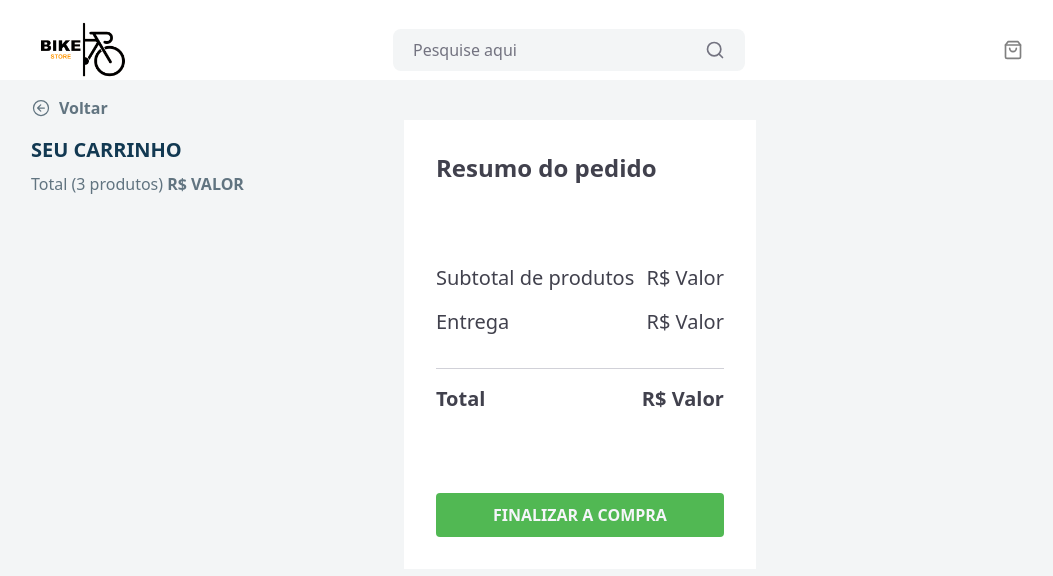
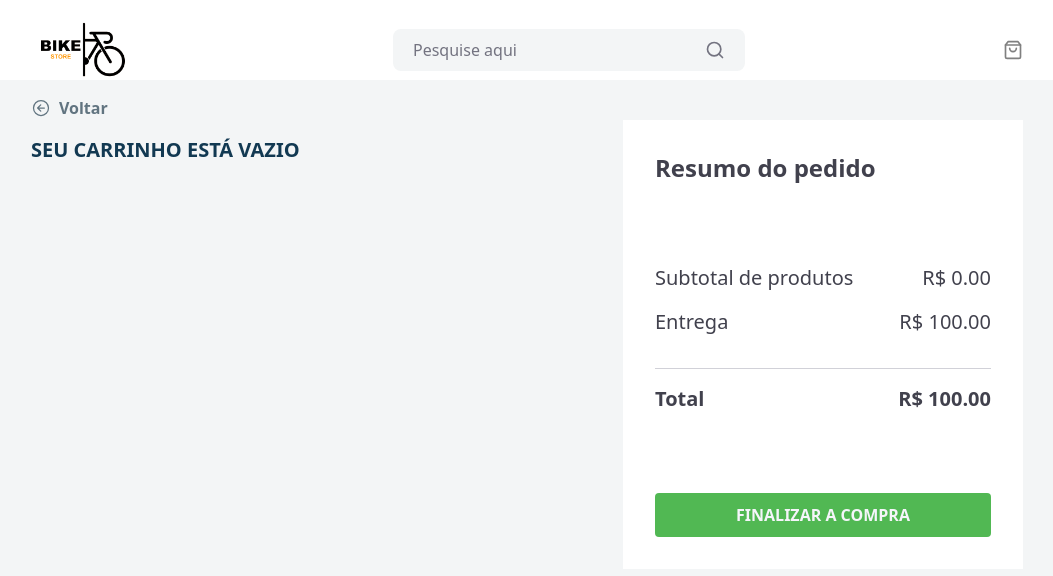
Before and after one commit to Lucas-Justino/ecommerce-bike, a React (Vite) app: page /carrinho in a window 1280 px wide. Shown: the top 576 px of the page, without its empty margins (113-1166 px from the left). Built offline with nearby package versions, Linux system fonts and the light colour scheme.

Commit message:
Criação do Carrinho Dinâmico (Quantidade e Remoção)

```diff
--- a/src/components/carrinho/card.jsx
+++ b/src/components/carrinho/card.jsx
@@ -1,40 +1,40 @@
-import { useState } from "react";
+import React, { useContext } from 'react';
+import { CarrinhoContext } from '../context/carrinhoContext';
 
-const Card = ({imagem, nome, valor, marca}) => {
-  const [quantidade, setQuantidade] = useState(1);
+const Card = ({ imagem, nome, valor, marca, id, quantidade }) => {
+  const { removerDoCarrinho, atualizarQuantidade } = useContext(CarrinhoContext);
 
-  const handleQuantidadeClick = (quantidade) => {
-    if (quantidade >= 1) setQuantidade(quantidade);
+  const handleRemoverClick = () => {
+    removerDoCarrinho(id);
+  };
+
+  const handleQuantidadeClick = (novaQuantidade) => {
+    if (novaQuantidade >= 1) {
+      atualizarQuantidade(id, novaQuantidade);
+    }
   };
 
   return (
     <div>
       <div className="flex mt-8 gap-8">
-        <img
-          src= {imagem}
-          height={200}
-          width={200}
-          alt=""
-        />
+        <img className="rounded-lg" src={imagem} height={200} width={200} alt="" />
         <div className="flex flex-col gap-2">
           <div className="flex w-[600px] justify-between text-[#123952] font-bold text-xl">
             <span>{nome}</span>
             <span>R$ {valor}</span>
           </div>
-          <div className="">
+          <div>
             <span className="text-[#A0ACB2] text-lg">{marca}</span>
           </div>
           <div className="flex gap-8 mt-4">
             <div className="flex justify-between px-3 items-center w-[161px] h-[52px] border text-[#123952] font-bold text-xl">
-              <button onClick={() => handleQuantidadeClick(quantidade - 1)}>
-                -
-              </button>
+              <button onClick={() => handleQuantidadeClick(quantidade - 1)}>-</button>
               <span>{quantidade}</span>
-              <button onClick={() => handleQuantidadeClick(quantidade + 1)}>
-                +
-              </button>
+              <button onClick={() => handleQuantidadeClick(quantidade + 1)}>+</button>
             </div>
-            <button className="text-[#F25D27] font-semibold">REMOVER</button>
+            <button className="text-[#F25D27] font-semibold" onClick={handleRemoverClick}>
+              REMOVER
+            </button>
           </div>
         </div>
       </div>
--- a/src/components/carrinho/carrinho.jsx
+++ b/src/components/carrinho/carrinho.jsx
@@ -4,23 +4,46 @@ import Cupom from "./cupom";
 import { CarrinhoContext } from "../context/carrinhoContext";
 
 const CarrinhoProdutos = () => {
+  const { carrinho, atualizarQuantidade } = useContext(CarrinhoContext);
 
-  const {carrinho} = useContext(CarrinhoContext);
+  const calcularValorTotal = () => {
+    return carrinho.reduce((total, produto) => total + produto.price * produto.quantidade, 0).toFixed(2);
+  };
 
   return (
-    <div className="flex mx-36 gap-40">
+    <div className="flex mx-36 gap-40 justify-between">
       <div className="flex flex-col">
         <div className="flex flex-col mt-4 gap-2">
-          <span className="text-[#123952] font-bold text-xl">SEU CARRINHO</span>
-          <span className="text-[#617480]">
-            Total (3 produtos) <span className="font-semibold">R$ VALOR</span>
-          </span>
+          {carrinho.length === 0 ? (
+            <span className="text-[#123952] font-bold text-xl">
+              SEU CARRINHO ESTÁ VAZIO
+            </span>
+          ) : (
+            <>
+              <span className="text-[#123952] font-bold text-xl">
+                SEU CARRINHO
+              </span>
+              <span className="text-[#617480]">
+                Total ({carrinho.length} produtos){" "}
+                <span className="font-semibold">R$ {calcularValorTotal()}</span>
+              </span>
+            </>
+          )}
         </div>
-        {carrinho.map((produto, index) => (
-          <Card key={index} imagem={produto.images[0].url} nome={produto.name} valor={produto.price} marca={produto.brand}/>
+        {carrinho.map((produto) => (
+          <Card
+            key={produto.id}
+            id={produto.id}
+            imagem={produto.images[0].url}
+            nome={produto.name}
+            valor={produto.price}
+            marca={produto.brand}
+            quantidade={produto.quantidade}
+            atualizarQuantidade={atualizarQuantidade}
+          />
         ))}
       </div>
-      <Cupom />
+      <Cupom carrinho={carrinho} valor={calcularValorTotal()} />
     </div>
   );
 };
--- a/src/components/carrinho/cupom.jsx
+++ b/src/components/carrinho/cupom.jsx
@@ -1,22 +1,25 @@
-const Cupom = () => {
+const Cupom = ({valor}) => {
+
+  const entrega = 100;
+
   return (
-    <div className="flex flex-col bg-white w-[352px] p-8">
+    <div className="flex flex-col bg-white w-[400px] p-8">
       <span className="text-[#41414D] text-2xl font-bold">
         Resumo do pedido
       </span>
       <div className="flex flex-col mt-20 text-[#41414D] text-xl gap-4">
         <div className="flex justify-between">
             <span>Subtotal de produtos</span>
-            <span>R$ Valor</span>
+            <span>R$ {valor}</span>
         </div>
         <div className="flex justify-between">
             <span>Entrega</span>
-            <span>R$ Valor</span>
+            <span>R$ {entrega.toFixed(2)}</span>
         </div>
         <div className="h-[1px] bg-[#D1D1D8] mt-4"></div>
         <div className="flex justify-between font-semibold">
             <span>Total</span>
-            <span>R$ Valor</span>
+            <span>R$ {(parseFloat(valor) + parseFloat(entrega)).toFixed(2)}</span>
         </div>
       </div>
       <button className="mt-20 bg-[#51B853] text-[#F5F5FA] font-semibold h-[44px] rounded">
--- a/src/components/context/carrinhoContext.jsx
+++ b/src/components/context/carrinhoContext.jsx
@@ -6,17 +6,40 @@ export const CarrinhoProvider = ({ children }) => {
   const [carrinho, setCarrinho] = useState([]);
 
   const adicionarAoCarrinho = (item) => {
-    console.log(item);
     setCarrinho((prevCarrinho) => {
-        if(!prevCarrinho.some((produto) => produto.id === item.id)) {
-            return [...prevCarrinho, item];
-        }
-        return prevCarrinho;
+      const itemExistente = prevCarrinho.find(produto => produto.id === item.id);
+      if (itemExistente) {
+        // Atualiza a quantidade se o item já estiver no carrinho
+        return prevCarrinho.map(produto =>
+          produto.id === item.id
+            ? { ...produto, quantidade: produto.quantidade + 1 }
+            : produto
+        );
+      } else {
+        // Adiciona o item novo com quantidade 1
+        return [...prevCarrinho, { ...item, quantidade: 1 }];
+      }
     });
   };
 
+  const atualizarQuantidade = (id, novaQuantidade) => {
+    setCarrinho((prevCarrinho) =>
+      prevCarrinho.map(produto =>
+        produto.id === id
+          ? { ...produto, quantidade: novaQuantidade }
+          : produto
+      )
+    );
+  };
+
+  const removerDoCarrinho = (id) => {
+    setCarrinho((prevCarrinho) =>
+      prevCarrinho.filter(produto => produto.id !== id)
+    );
+  };
+
   return (
-    <CarrinhoContext.Provider value={{ carrinho, adicionarAoCarrinho }}>
+    <CarrinhoContext.Provider value={{ carrinho, adicionarAoCarrinho, atualizarQuantidade, removerDoCarrinho }}>
       {children}
     </CarrinhoContext.Provider>
   );
```
